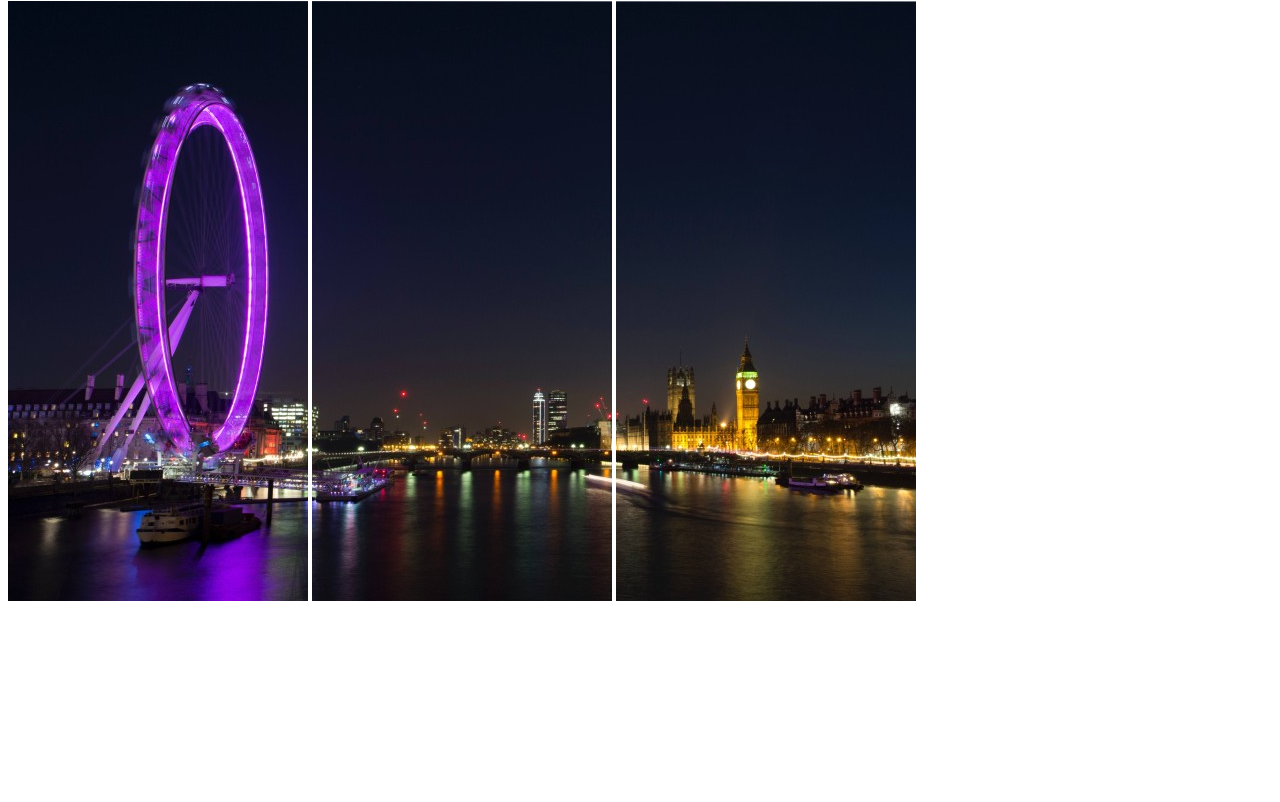
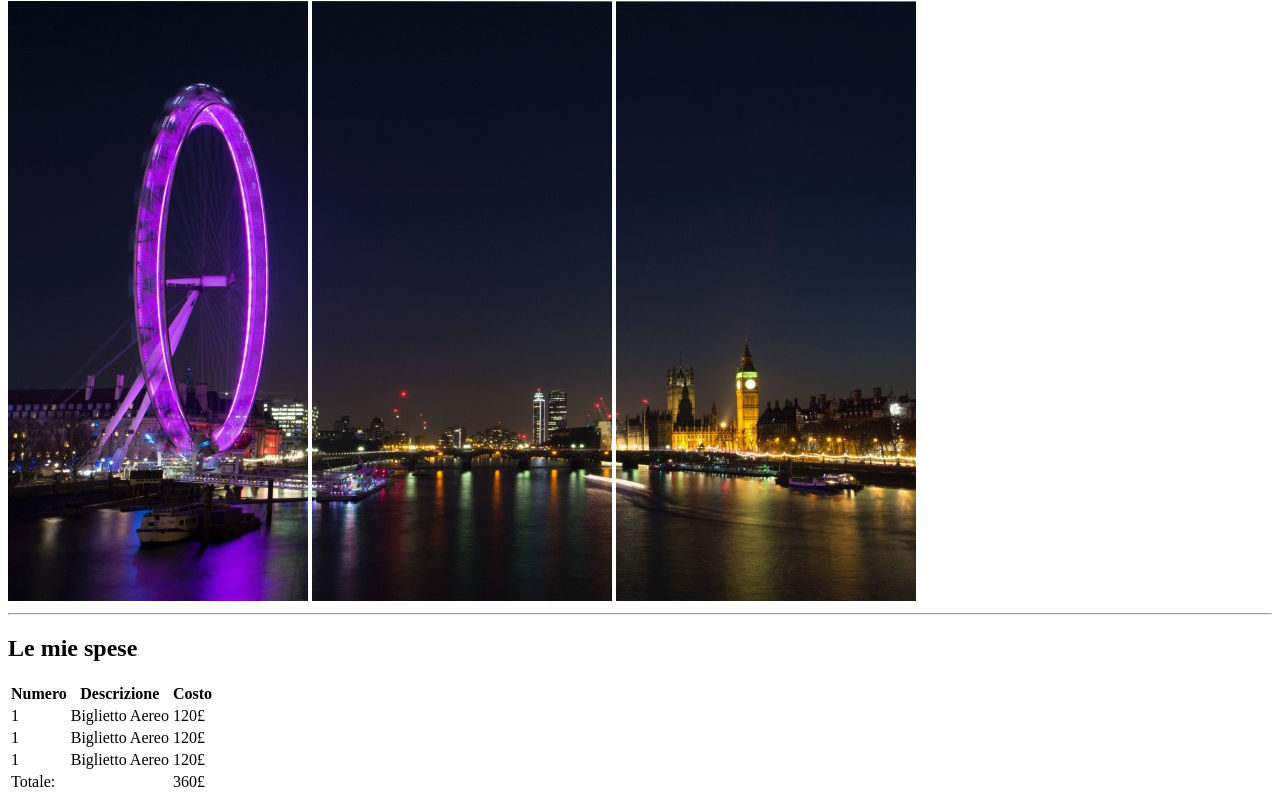
Before and after one commit to andreaacomelli/html-london-trip, a plain HTML site: page index.html in a window 1280 px wide. Shown: the part 79-881 px from the top of the page. Before the commit the page ends 800 px from the top, so only its background shows below. Drawn offline with Linux system fonts and the light colour scheme.

Commit message:
ADD: Table

```diff
--- a/index.html
+++ b/index.html
@@ -7,9 +7,45 @@
 </head>
 <body>
     <h1>Il mio Viaggio a Londra</h1>
+
     <img src="img/pexels-bill-emrich-230794-0.jpg" alt="immagine 1">
     <img src="img/pexels-bill-emrich-230794-1.jpg" alt="immagine 2">
     <img src="img/pexels-bill-emrich-230794-2.jpg" alt="immagine 3">
 
+    <hr>
+    <h2>Le mie spese</h2>
+    <table>
+        <thead>
+            <tr>
+                <th>Numero</th>
+                <th>Descrizione</th>
+                <th>Costo</th>
+            </tr>
+        </thead>
+        <tbody>
+            <tr>
+                <td>1</td>
+                <td>Biglietto Aereo</td>
+                <td>120£</td>
+            </tr>
+            <tr>
+                <td>1</td>
+                <td>Biglietto Aereo</td>
+                <td>120£</td>
+            </tr>
+            <tr>
+                <td>1</td>
+                <td>Biglietto Aereo</td>
+                <td>120£</td>
+            </tr>
+            <tfoot>
+                <tr>
+                    <td>Totale:</td>
+                    <td></td>
+                    <td>360£</td>
+                </tr>
+            </tfoot>
+        </tbody>
+    </table>
 </body>
 </html>
```
